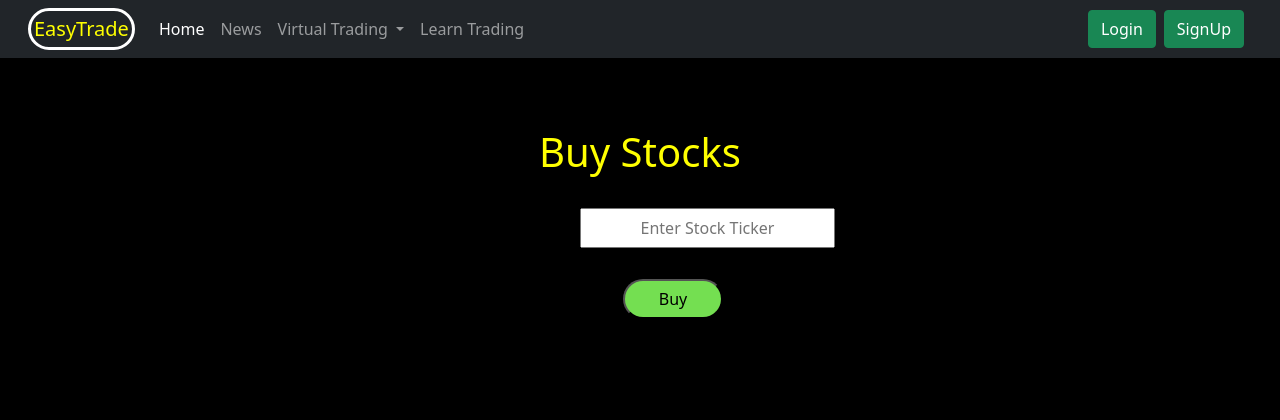
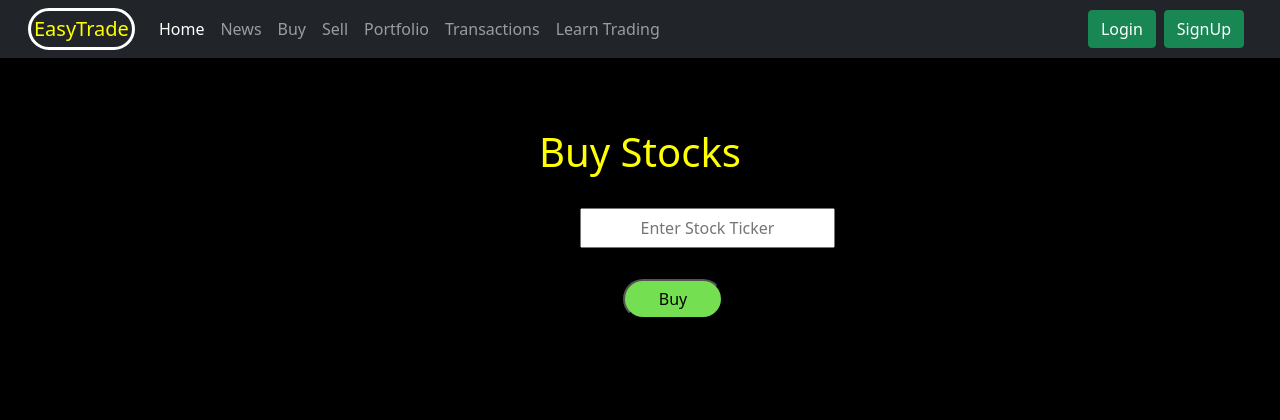
Before and after one commit to mohona7428/Stonks, a Django app: page /BuyPage in a window 1280 px wide. Shown: the top 420 px of the page. Run offline with Django 3.2, Linux system fonts and the light colour scheme; some libraries are stand-ins or nearby versions.

Commit message:
fixed navigation

```diff
--- a/stock/templates/base.html
+++ b/stock/templates/base.html
@@ -60,16 +60,18 @@
                     <li class="nav-item">
                         <a class="nav-link" href="/contact" disabled>Contact Us</a>
                     </li> -->
-                    <li class="nav-item dropdown">
-                        <a class="nav-link dropdown-toggle" href="/" id="navbarDropdown" role="button" data-toggle="dropdown" aria-haspopup="true" aria-expanded="false">
-                          Virtual Trading
-                        </a>
-                        <div class="dropdown-menu" aria-labelledby="navbarDropdown">
-                          <a class="dropdown-item" href="BuyPage">Buy</a>
-                          <a class="dropdown-item" href="SellPage">Sell</a>
-                          <a class="dropdown-item" href="portfolio">Portfolio</a>
-                          <a class="dropdown-item" href="transactions">Transactions</a>
-                      </li>
+                    <li class="nav-item">
+                        <a class="nav-link" href="/BuyPage">Buy</a>
+                    </li>
+                    <li class="nav-item">
+                        <a class="nav-link" href="/SellPage">Sell</a>
+                    </li>
+                    <li class="nav-item">
+                        <a class="nav-link" href="/portfolio">Portfolio</a>
+                    </li>
+                    <li class="nav-item">
+                        <a class="nav-link" href="/transactions">Transactions</a>
+                    </li>
                     <!-- <li class="nav-item dropdown">
                         <a class="nav-link dropdown-toggle" href="#" id="navbarDropdown" role="button" data-toggle="dropdown" aria-haspopup="true" aria-expanded="false">
                           Stock Prediction
```
Also changed, not shown: stock/templates/base2.html (+10 -15 lines).
